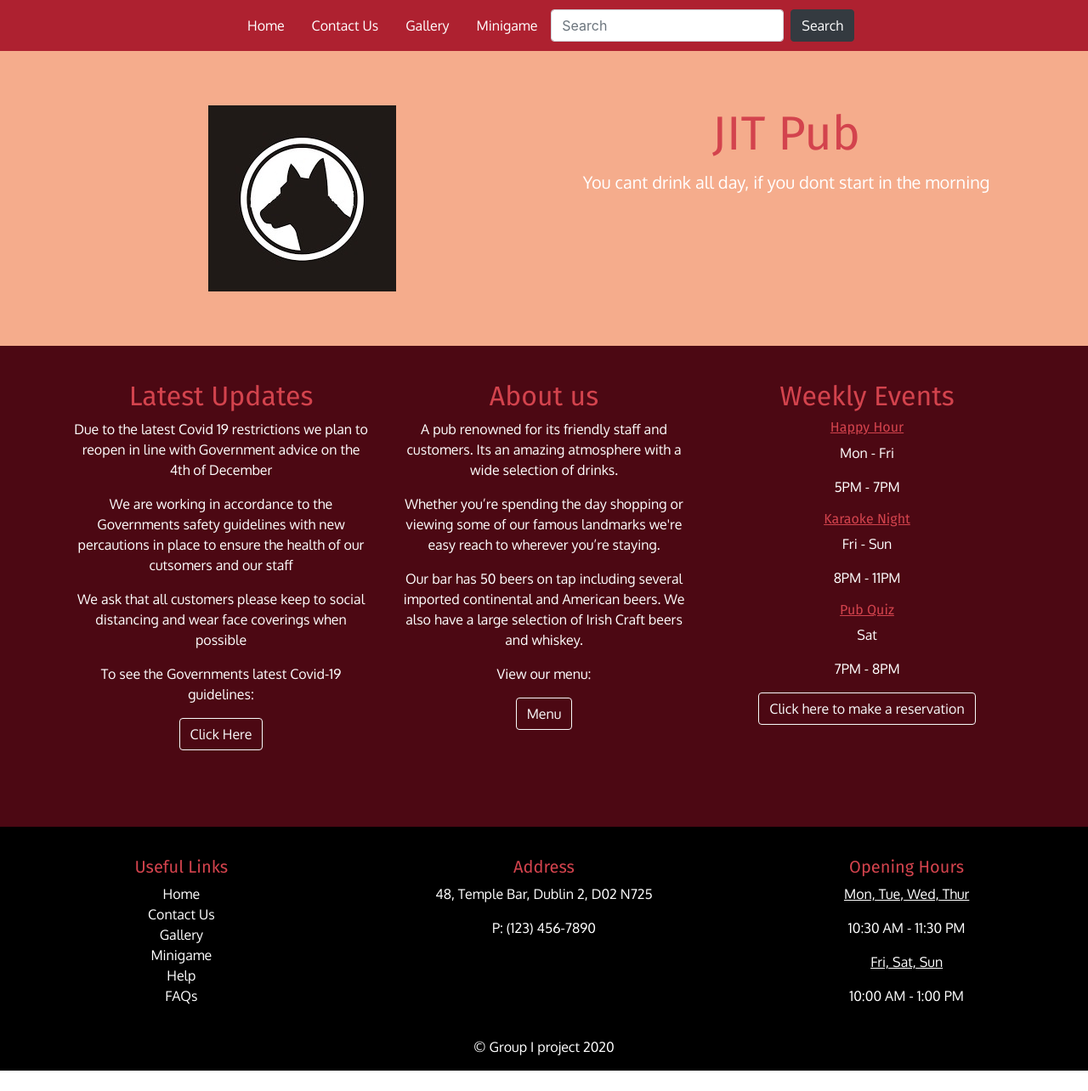
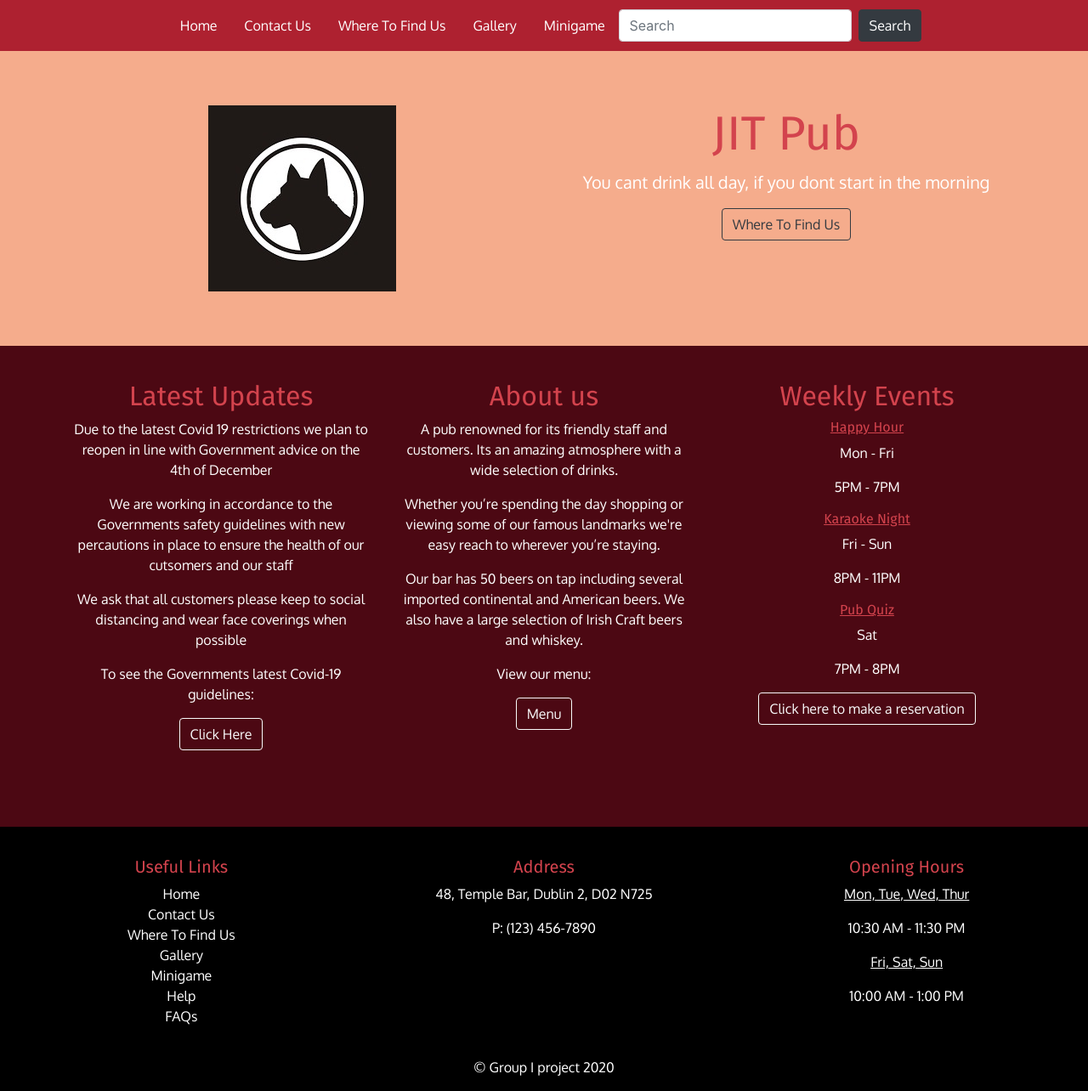
Before and after one commit to T-Walker-20/Web-Design-Project-Group-I, a plain HTML site: page index.html in a window 1280 px wide. Shown: the whole page at 85% size. Before the commit the page ends 1260 px from the top, so only its background shows below. Drawn offline with nearby package versions, Linux system fonts and the light colour scheme.

Commit message:
added new link

```diff
--- a/index.html
+++ b/index.html
@@ -35,6 +35,9 @@
 					<a class="nav-link custom-link" href="contact.html">Contact Us</a>
 				</li>
 				<li class="nav-item">
+					<a class="nav-link custom-link" href="map.html">Where To Find Us</a>
+				</li>
+				<li class="nav-item">
 					<a class="nav-link custom-link" href="gallery.html">Gallery</a>
 				</li>
 				<li class="nav-item">
@@ -59,6 +62,7 @@
 					<div class="col text-center">
 						<h1 class="display-4"> JIT Pub </h1>
 						<p class="lead">You cant drink all day, if you dont start in the morning</p>
+						<a class="btn btn-outline-dark button-font" href="map.html"> Where To Find Us </a>
 					</div>
 				</div>
 			</div>
@@ -128,6 +132,7 @@
 					<ul class="footerLinks">
 						<li> <a class="custom-link" href="index.html"> Home </a> </li>
 						<li> <a class="custom-link" href="contact.html"> Contact Us </a> </li>
+						<li> <a class="custom-link" href="map.html"> Where To Find Us </a> </li>
 						<li> <a class="custom-link" href="gallery.html"> Gallery </a> </li>
 						<li> <a class="custom-link" href="Snake2.html"> Minigame </a> </li>
 						<li> <a class="custom-link" href="#"> Help </a> </li>
```
Also changed, not shown: gallery.html (+4 -0 lines).
